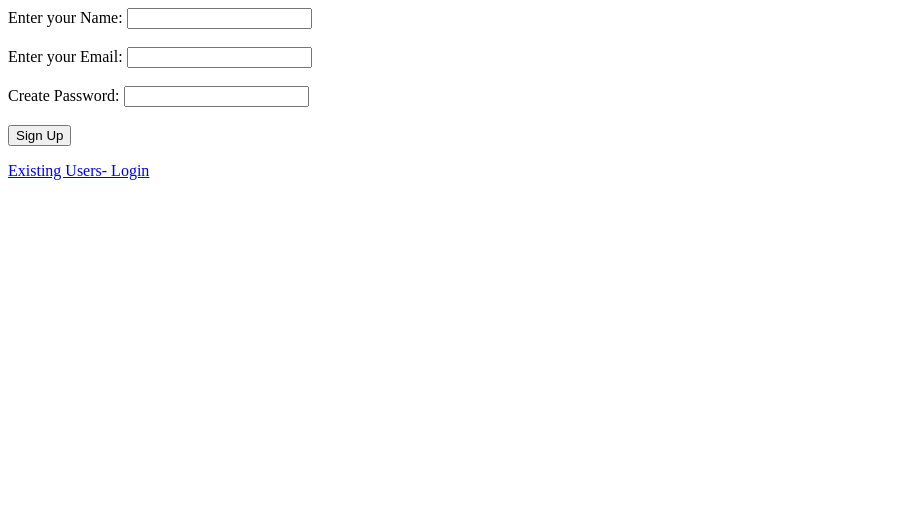
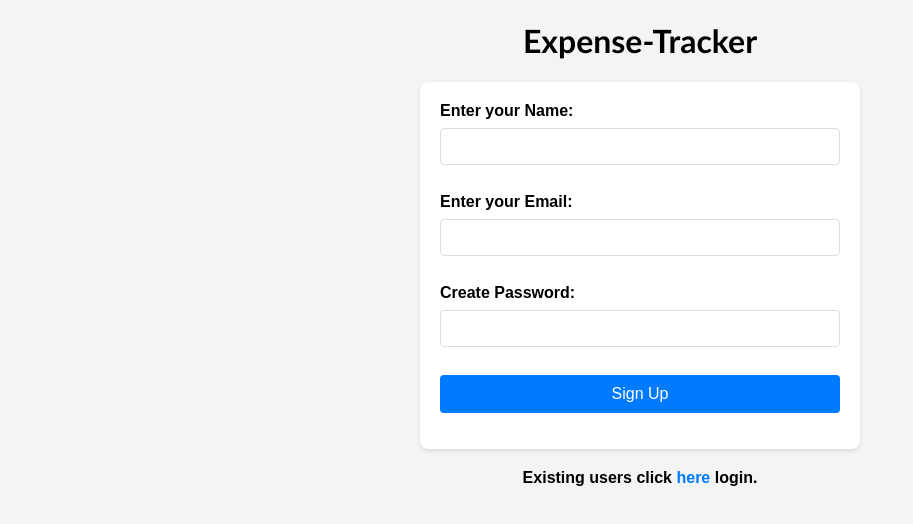
Before and after one commit to VishnuVardhanReddySareddy/Expenses-App, a website: page public/signup.html in a window 1280 px wide. Shown: the whole page, without its empty margins (0-913 px from the left). Drawn offline with nearby package versions, Linux system fonts and the light colour scheme.

Commit message:
added some additional details

```diff
--- /dev/null
+++ b/public/css/expense.css
@@ -0,0 +1,99 @@
+body {
+  font-family: Arial, sans-serif;
+  padding: 20px;
+}
+
+/* Form container styling */
+.form-container {
+  max-width: 400px;
+  margin: 0 auto;
+}
+
+#list-items button {
+  background-color: palevioletred;
+  padding: 7px;
+  margin: 2px;
+  color: white;
+  border: none;
+  border-radius: 4px;
+  cursor: pointer;
+  font-size: 16px;
+  transition: background-color 0.3s ease;
+}
+
+/* Flex container for form fields */
+.form-row {
+  display: flex;
+  justify-content: space-between;
+  margin-bottom: 15px;
+}
+
+/* Label styling */
+.form-row label {
+  font-weight: bold;
+  width: 25%; /* Adjust width as needed */
+  padding-right: 10px;
+}
+
+/* Input field styling */
+input[type="text"],
+input[type="email"],
+input[type="password"],
+input[type="number"],
+select {
+  width: 20%; /* Adjust width to make room for labels */
+  padding: 10px;
+  margin: 0; /* Remove default margin */
+  border: 1px solid #ddd;
+  border-radius: 4px;
+  box-sizing: border-box; /* Include padding/border in width */
+}
+
+/* Button styling */
+button {
+  padding: 12px 20px;
+  background-color: #4caf50;
+  color: white;
+  border: none;
+  border-radius: 4px;
+  cursor: pointer;
+  font-size: 16px;
+  transition: background-color 0.3s ease;
+}
+
+#rzp-button {
+  padding: 12px 20px;
+  background-color: gold;
+  color: black;
+  border: none;
+  border-radius: 4px;
+  cursor: pointer;
+  font-size: 16px;
+  transition: background-color 0.3s ease;
+}
+
+/* Button hover effect */
+button:hover {
+  background-color: #45a049;
+}
+
+/* For larger screens, adjusting layout */
+@media (max-width: 768px) {
+  .form-row {
+    flex-direction: column;
+    align-items: flex-start;
+  }
+
+  .form-row label {
+    width: auto;
+    padding-right: 0;
+  }
+
+  input[type="text"],
+  input[type="email"],
+  input[type="password"],
+  input[type="number"],
+  select {
+    width: 100%;
+  }
+}
--- /dev/null
+++ b/public/css/main.css
@@ -0,0 +1,87 @@
+/* Style for body */
+body {
+  font-family: Arial, sans-serif;
+  background-color: #f4f4f4;
+  margin: 0;
+  padding: 0;
+  text-align: center;
+}
+
+/* Form styles */
+form {
+  max-width: 400px;
+  margin: 20px auto;
+  padding: 20px;
+  background: #fff;
+  border-radius: 8px;
+  box-shadow: 0 2px 4px rgba(0, 0, 0, 0.1);
+}
+
+label {
+  display: block;
+  margin-bottom: 8px;
+  font-weight: bold;
+  text-align: start;
+}
+
+input[type="text"],
+input[type="email"],
+input[type="password"],
+input[type="number"],
+select {
+  width: 100%;
+  padding: 10px;
+  margin-bottom: 10px;
+  border: 1px solid #ddd;
+  border-radius: 4px;
+  box-sizing: border-box;
+}
+
+button {
+  width: 100%;
+  padding: 10px;
+  background-color: #007bff;
+  color: white;
+  border: none;
+  border-radius: 4px;
+  cursor: pointer;
+  font-size: 16px;
+}
+
+button:hover {
+  background-color: #0056b3;
+}
+
+/* Links */
+a {
+  color: #007bff;
+  text-decoration: none;
+  align-items: center;
+}
+
+a:hover {
+  text-decoration: underline;
+}
+
+/* Pagination */
+.pagination {
+  display: flex;
+  justify-content: center;
+  margin: 20px 0;
+}
+
+.pagination button {
+  padding: 10px;
+  margin: 0 5px;
+}
+
+/* List items */
+ul {
+  list-style-type: none;
+  padding: 0;
+}
+
+h1 {
+  text-align: center;
+  font-family: candara;
+}
--- a/public/js/login.js
+++ b/public/js/login.js
@@ -8,7 +8,7 @@ async function handleLoginData(event) {
   };
 
   try {
-    const response = await axios.post("/login", loginData, {
+    const response = await axios.post("user/login", loginData, {
       headers: { "Content-Type": "application/json" },
     });
 
--- a/public/js/signup.js
+++ b/public/js/signup.js
@@ -9,7 +9,7 @@ async function handleUserSubmittedData(event) {
   };
 
   try {
-    const response = await axios.post("/signup", userData, {
+    const response = await axios.post("user/signup", userData, {
       headers: { "Content-Type": "application/json" },
     });
 
--- a/public/signup.html
+++ b/public/signup.html
@@ -3,9 +3,11 @@
   <head>
     <meta charset="UTF-8" />
     <meta name="viewport" content="width=device-width, initial-scale=1.0" />
+    <link rel="stylesheet" href="css/main.css" />
     <title>Expense - Signup</title>
   </head>
   <body>
+    <h1>Expense-Tracker</h1>
     <form id="signup-form">
       <label for="fullName">Enter your Name:</label>
       <input type="text" id="fullName" name="fullName" required /><br /><br />
@@ -22,7 +24,11 @@
       <p id="error-msg"></p>
     </form>
 
-    <a href="./login.html">Existing Users- Login </a>
+    <strong
+      >Existing users click
+      <a href="./login.html" style="text-decoration: none">here </a>
+      login.</strong
+    >
 
     <script src="./js/signup.js"></script>
     <script src="https://cdn.jsdelivr.net/npm/axios/dist/axios.min.js"></script>
--- a/routes/expenseRoutes.js
+++ b/routes/expenseRoutes.js
@@ -1,5 +1,6 @@
 const express = require("express");
 const expenseController = require("../controllers/expenseController");
+const path = require("path");
 const AuthUser = require("../middleware/auth");
 
 const router = express.Router();
@@ -20,6 +21,9 @@ router.delete(
   expenseController.deleteExpense
 );
 
+router.get("/add-expense", (req, res) => {
+  res.sendFile(path.join(__dirname, "../public", "expense.html"));
+});
 router.get("/download", AuthUser.authenticateUser, expenseController.download);
 
 module.exports = router;
```
Also changed, not shown: app.js (+3 -12 lines), public/expense.html (+4 -1 lines), public/forgotPassword.html (+2 -1 lines), public/index.html (added, +69 -0 lines), public/login.html (+2 -0 lines), public/reset-password.html (+1 -0 lines), public/resetForm.html (+1 -0 lines), 1 other file.
